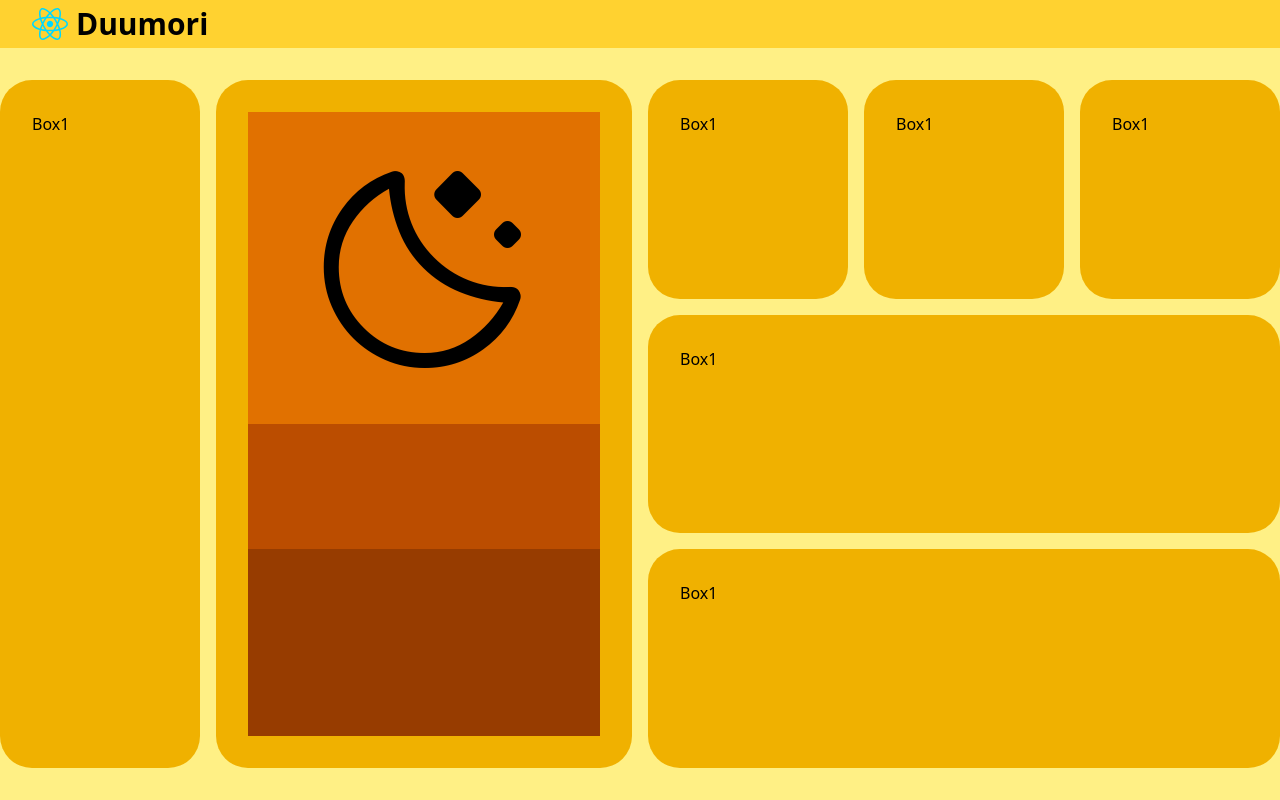
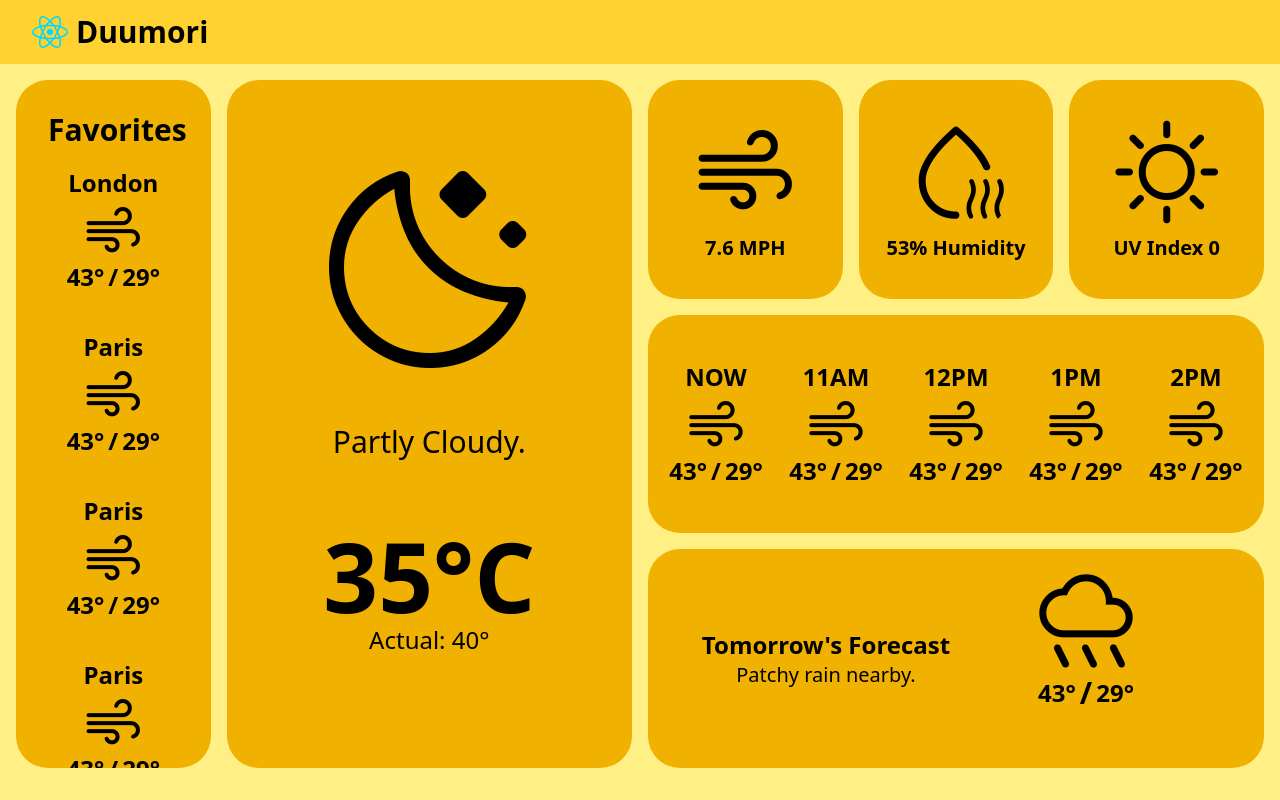
Before and after one commit to domesticchores/megazone-cloud-assessment, a React (Vite) app in the folder weather-app/: page / in a window 1280 px wide. Built offline with nearby package versions, Linux system fonts and the light colour scheme.

Commit message:
initial styling complete

```diff
--- a/weather-app/package.json
+++ b/weather-app/package.json
@@ -26,6 +26,7 @@
     "eslint-plugin-react-hooks": "^7.0.1",
     "eslint-plugin-react-refresh": "^0.4.24",
     "globals": "^16.5.0",
+    "tailwind-scrollbar": "^4.0.2",
     "typescript": "~5.9.3",
     "typescript-eslint": "^8.46.4",
     "vite": "^7.2.4"
--- a/weather-app/src/Grid.tsx
+++ b/weather-app/src/Grid.tsx
@@ -3,24 +3,152 @@ function Grid() {
     // main container
     <div className="bg-yellow-200 w-screen h-screen pt-12">
         {/* grid container, with horizontal padding */}
-        <div className="grid w-screen h-full grid-rows-3 md:grid-cols-6 sm:grid-cols-1 gap-4 max-w-7xl mx-auto py-8">
-            <div className="bg-yellow-500 h-full rounded-4xl p-8 col-span-1 row-span-3">Box1</div>
-            <div className="bg-yellow-500 h-full rounded-4xl p-8 col-span-2 row-span-3">
-                <div className="w-full h-1/2 bg-amber-600 flex">
-                    <span className="material-symbols-rounded text-[10em]! md:text-[12em]! lg:text-[15em]! m-auto">moon_stars</span>
+        <div className="grid w-screen h-full grid-rows-3 md:grid-cols-6 sm:grid-cols-1 gap-4 max-w-7xl mx-auto py-8 px-4">
+            <div className="bg-yellow-500 h-full rounded-4xl col-span-1 row-span-2 md:row-span-3 overflow-hidden">
+                <div className="w-full h-full p-8 overflow-y-scroll scrollbar-thin scrollbar-thumb-amber-800 scrollbar-track-amber-600">
+                <h1 className="text-3xl font-semibold text-center mb-4">Favorites</h1>
+                <div className="grid gap-8 h-full">
+                    <div className="m-auto text-center">
+                        <h2 className="text-2xl font-bold">London</h2>
+                        <span className="material-symbols-rounded text-[6.5em]! md:text-[12em]! lg:text-[4em]! m-auto">air</span>
+                        <div className="flex w-fit text-2xl font-bold gap-x-1 items-center m-auto -mt-2">
+                            <h2 className="">43°</h2>
+                            <h2 className="">/</h2>
+                            <h2 className="">29°</h2>
+                        </div>
+                    </div>
+
+                    <div className="m-auto text-center">
+                        <h2 className="text-2xl font-bold">Paris</h2>
+                        <span className="material-symbols-rounded text-[6.5em]! md:text-[12em]! lg:text-[4em]! m-auto">air</span>
+                        <div className="flex w-fit text-2xl font-bold gap-x-1 items-center m-auto -mt-2">
+                            <h2 className="">43°</h2>
+                            <h2 className="">/</h2>
+                            <h2 className="">29°</h2>
+                        </div>
+                    </div>
+
+                    <div className="m-auto text-center">
+                        <h2 className="text-2xl font-bold">Paris</h2>
+                        <span className="material-symbols-rounded text-[6.5em]! md:text-[12em]! lg:text-[4em]! m-auto">air</span>
+                        <div className="flex w-fit text-2xl font-bold gap-x-1 items-center m-auto -mt-2">
+                            <h2 className="">43°</h2>
+                            <h2 className="">/</h2>
+                            <h2 className="">29°</h2>
+                        </div>
+                    </div>
+
+                    <div className="m-auto text-center">
+                        <h2 className="text-2xl font-bold">Paris</h2>
+                        <span className="material-symbols-rounded text-[6.5em]! md:text-[12em]! lg:text-[4em]! m-auto">air</span>
+                        <div className="flex w-fit text-2xl font-bold gap-x-1 items-center m-auto -mt-2">
+                            <h2 className="">43°</h2>
+                            <h2 className="">/</h2>
+                            <h2 className="">29°</h2>
+                        </div>
+                    </div>
                 </div>
-                <div className="w-full h-1/5 bg-amber-700">
-
-                </div>
-                <div className="w-full h-3/10 bg-amber-800">
-
                 </div>
             </div>
-            <div className="bg-yellow-500 h-full rounded-4xl p-8 col-span-1">Box1</div>
-            <div className="bg-yellow-500 h-full rounded-4xl p-8 col-span-1">Box1</div>
-            <div className="bg-yellow-500 h-full rounded-4xl p-8 col-span-1">Box1</div>
-            <div className="bg-yellow-500 h-full rounded-4xl p-8 col-span-3">Box1</div>
-            <div className="bg-yellow-500 h-full rounded-4xl p-8 col-span-3">Box1</div>
+            <div className="bg-yellow-500 h-full rounded-4xl p-8 col-span-2 row-span-2 md:row-span-3">
+                <div className="w-full h-1/2 flex">
+                    <span className="material-symbols-rounded text-[6.5em]! md:text-[12em]! lg:text-[15em]! m-auto">moon_stars</span>
+                </div>
+                <div className="w-full h-2/12 text-center">
+                    <h1 className="text-3xl">Partly Cloudy.</h1>
+                </div>
+                <div className="w-full h-4/12 text-center">
+                    <h1 className="text-8xl font-bold">35°C</h1>
+                    <p className="text-2xl">Actual: 40°</p>
+                </div>
+            </div>
+            <div className="bg-yellow-500 h-full rounded-4xl p-2 col-span-1 flex">
+                <div className="m-auto text-center">
+                    <span className="material-symbols-rounded text-[6.5em]! md:text-[12em]! lg:text-[7em]! m-auto">air</span>
+                    <h2 className="text-xl font-bold">7.6 MPH</h2>
+                </div>
+            </div>
+            <div className="bg-yellow-500 h-full rounded-4xl p-2 col-span-1 flex">
+                <div className="m-auto text-center">
+                    <span className="material-symbols-rounded text-[6.5em]! md:text-[12em]! lg:text-[7em]! m-auto">water_voc</span>
+                    <h2 className="text-xl font-bold">53% Humidity</h2>
+                </div>
+            </div>
+            <div className="bg-yellow-500 h-full rounded-4xl p-2 col-span-1 flex">
+                <div className="m-auto text-center">
+                    <span className="material-symbols-rounded text-[6.5em]! md:text-[12em]! lg:text-[7em]! m-auto">sunny</span>
+                    <h2 className="text-xl font-bold">UV Index 0</h2>
+                </div>
+            </div>
+            <div className="bg-yellow-500 h-full rounded-4xl p-2 col-span-3 flex">
+                <div className="m-auto text-center">
+                    <h2 className="text-2xl font-bold">NOW</h2>
+                    <span className="material-symbols-rounded text-[6.5em]! md:text-[12em]! lg:text-[4em]! m-auto">air</span>
+                    <div className="flex w-fit text-2xl font-bold gap-x-1 items-center m-auto -mt-2">
+                        <h2 className="">43°</h2>
+                        <h2 className="">/</h2>
+                        <h2 className="">29°</h2>
+                    </div>
+                </div>
+
+                <div className="m-auto text-center">
+                    <h2 className="text-2xl font-bold">11AM</h2>
+                    <span className="material-symbols-rounded text-[6.5em]! md:text-[12em]! lg:text-[4em]! m-auto">air</span>
+                    <div className="flex w-fit text-2xl font-bold gap-x-1 items-center m-auto -mt-2">
+                        <h2 className="">43°</h2>
+                        <h2 className="">/</h2>
+                        <h2 className="">29°</h2>
+                    </div>
+                </div>
+
+                <div className="m-auto text-center">
+                    <h2 className="text-2xl font-bold">12PM</h2>
+                    <span className="material-symbols-rounded text-[6.5em]! md:text-[12em]! lg:text-[4em]! m-auto">air</span>
+                    <div className="flex w-fit text-2xl font-bold gap-x-1 items-center m-auto -mt-2">
+                        <h2 className="">43°</h2>
+                        <h2 className="">/</h2>
+                        <h2 className="">29°</h2>
+                    </div>
+                </div>
+
+                <div className="m-auto text-center">
+                    <h2 className="text-2xl font-bold">1PM</h2>
+                    <span className="material-symbols-rounded text-[6.5em]! md:text-[12em]! lg:text-[4em]! m-auto">air</span>
+                    <div className="flex w-fit text-2xl font-bold gap-x-1 items-center m-auto -mt-2">
+                        <h2 className="">43°</h2>
+                        <h2 className="">/</h2>
+                        <h2 className="">29°</h2>
+                    </div>
+                </div>
+
+                <div className="m-auto text-center">
+                    <h2 className="text-2xl font-bold">2PM</h2>
+                    <span className="material-symbols-rounded text-[6.5em]! md:text-[12em]! lg:text-[4em]! m-auto">air</span>
+                    <div className="flex w-fit text-2xl font-bold gap-x-1 items-center m-auto -mt-2">
+                        <h2 className="">43°</h2>
+                        <h2 className="">/</h2>
+                        <h2 className="">29°</h2>
+                    </div>
+                </div>
+            </div>
+            <div className="bg-yellow-500 h-full rounded-4xl py-4 px-12 col-span-3 flex">
+                <div className="w-1/2 text-center flex">
+                    <div className="w-fit m-auto">
+                        <h2 className="text-2xl font-semibold">Tomorrow's Forecast</h2>
+                        <p className="my-auto text-xl text-center w-full">Patchy rain nearby.</p>
+                    </div>
+                </div>
+                <div className="w-1/2">
+                    <div className="w-fit m-auto">
+                        <span className="material-symbols-rounded text-[6.5em]! md:text-[12em]! lg:text-[7em]! flex m-auto">rainy</span>
+                    </div>
+                    <div className="flex w-fit text-2xl font-bold gap-x-1 items-center m-auto -mt-2">
+                        <h2 className="">43°</h2>
+                        <h2 className="text-3xl">/</h2>
+                        <h2 className="">29°</h2>
+                    </div>
+                </div>
+            </div>
         </div>
     </div>
   )
--- a/weather-app/src/NavBar.tsx
+++ b/weather-app/src/NavBar.tsx
@@ -4,7 +4,7 @@ import Logo from './assets/react.svg'
 function NavBar() {
   return (
     <>
-      <nav className='fixed flex h-12 bg-amber-300 z-10 w-screen items-center px-8'>
+      <nav className='fixed flex h-16 bg-amber-300 z-10 w-screen items-center px-8'>
         <div className='h-fit flex gap-x-2'>
             <img src={Logo} alt="Logo" />
             <h1 className='text-3xl font-bold'>Duumori</h1>
--- a/weather-app/src/index.css
+++ b/weather-app/src/index.css
@@ -1,2 +1,3 @@
 @import "tailwindcss";
 @import 'material-symbols';
+@plugin 'tailwind-scrollbar';
```
Also changed, not shown: 1 other file (tests, documents, lock files or other folders).
